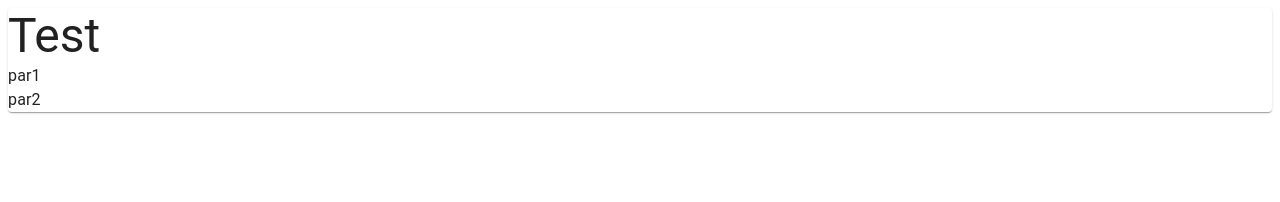
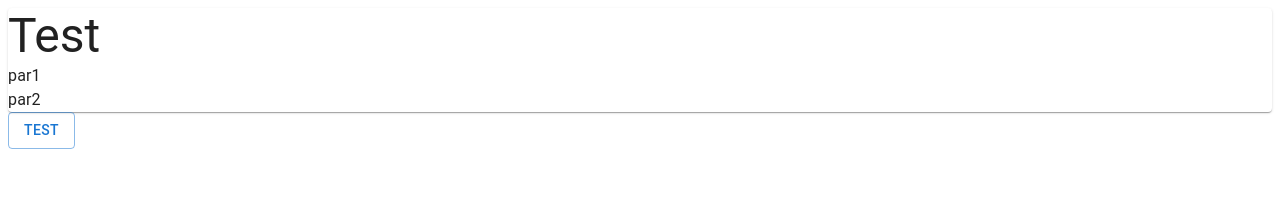
Before and after one commit to joanaBrit/lets-get-married, a React (Vite) app in the folder client/: page / in a window 1280 px wide. Shown: the top 202 px of the page. Built offline with nearby package versions, Linux system fonts and the light colour scheme.

Commit message:
Created a reusable button component

```diff
--- /dev/null
+++ b/client/src/components/StyledButton.tsx
@@ -0,0 +1,6 @@
+import { Button } from "@mui/material";
+import { ComponentProps } from "react";
+
+export const StyledButton = (props: ComponentProps<typeof Button>) => {
+  return <Button className="button" {...props} variant="outlined" />;
+};
--- a/client/src/index.tsx
+++ b/client/src/index.tsx
@@ -1,9 +1,13 @@
 import { StrictMode } from 'react'
 import { createRoot } from 'react-dom/client'
 import { TextBlockWithTitle } from './components/TextBlockWithTitle'
+import { StyledButton } from './components/StyledButton'
 
 createRoot(document.getElementById('root')!).render(
   <StrictMode>
     <TextBlockWithTitle title='Test' paragraphs={['par1', 'par2']} />
+    <StyledButton onClick={()=>console.log('his')}>
+      Test
+    </StyledButton>
   </StrictMode>,
 )
```
